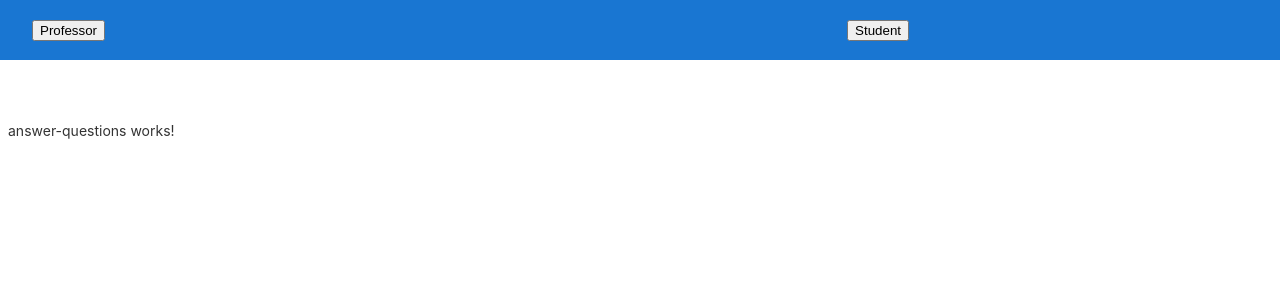
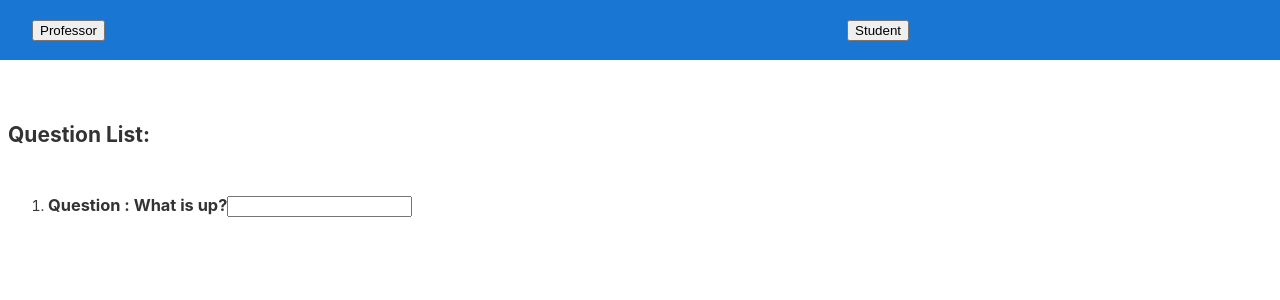
Before and after one commit to jcelestino-15/team-rocket-app, an Angular app in the folder client/: page /answerQuestions in a window 1280 px wide. Shown: the top 300 px of the page. Built offline with nearby package versions, Linux system fonts and the light colour scheme.

Commit message:
answer questions page

```diff
--- a/client/src/app/answer-questions/answer-questions.component.css
+++ b/client/src/app/answer-questions/answer-questions.component.css
@@ -0,0 +1,3 @@
+ol {
+    display: inline-block; text-align: center;
+}
--- a/client/src/app/answer-questions/answer-questions.component.html
+++ b/client/src/app/answer-questions/answer-questions.component.html
@@ -1 +1,11 @@
-<p>answer-questions works!</p>
+<div>
+    <h2>
+        Question List:
+    </h2>
+    <ol *ngFor="let item of questionList">
+        <li>
+          <h3>Question : {{item.questionPrompt}}</h3>
+       </li>
+    </ol>
+    <input type="text">
+</div>
--- a/client/src/app/answer-questions/answer-questions.component.ts
+++ b/client/src/app/answer-questions/answer-questions.component.ts
@@ -1,5 +1,5 @@
 import { Component, OnInit } from '@angular/core';
-
+import questionPrompt from './test.json';
 @Component({
   selector: 'answerQuestions',
   templateUrl: './answer-questions.component.html',
@@ -11,5 +11,6 @@ export class AnswerQuestionsComponent implements OnInit {
 
   ngOnInit(): void {
   }
-
+  title = 'json-file-read-angular';
+  public questionList:{questionPrompt:string}[] = questionPrompt;
 }
--- /dev/null
+++ b/client/src/app/answer-questions/json-typing.d.ts
@@ -0,0 +1,4 @@
+declare module "*.json" {
+    const value: any;
+    export default value;
+    }
--- /dev/null
+++ b/client/src/app/answer-questions/test.json
@@ -0,0 +1,3 @@
+[
+    {"questionPrompt" : "What is up?"}
+]
--- a/client/src/app/app.component.ts
+++ b/client/src/app/app.component.ts
@@ -1,5 +1,6 @@
 import { Component } from '@angular/core';
-import {Router} from '@angular/router'
+import {Router} from '@angular/router';
+
 
 @Component({
   selector: 'app-root',
```
